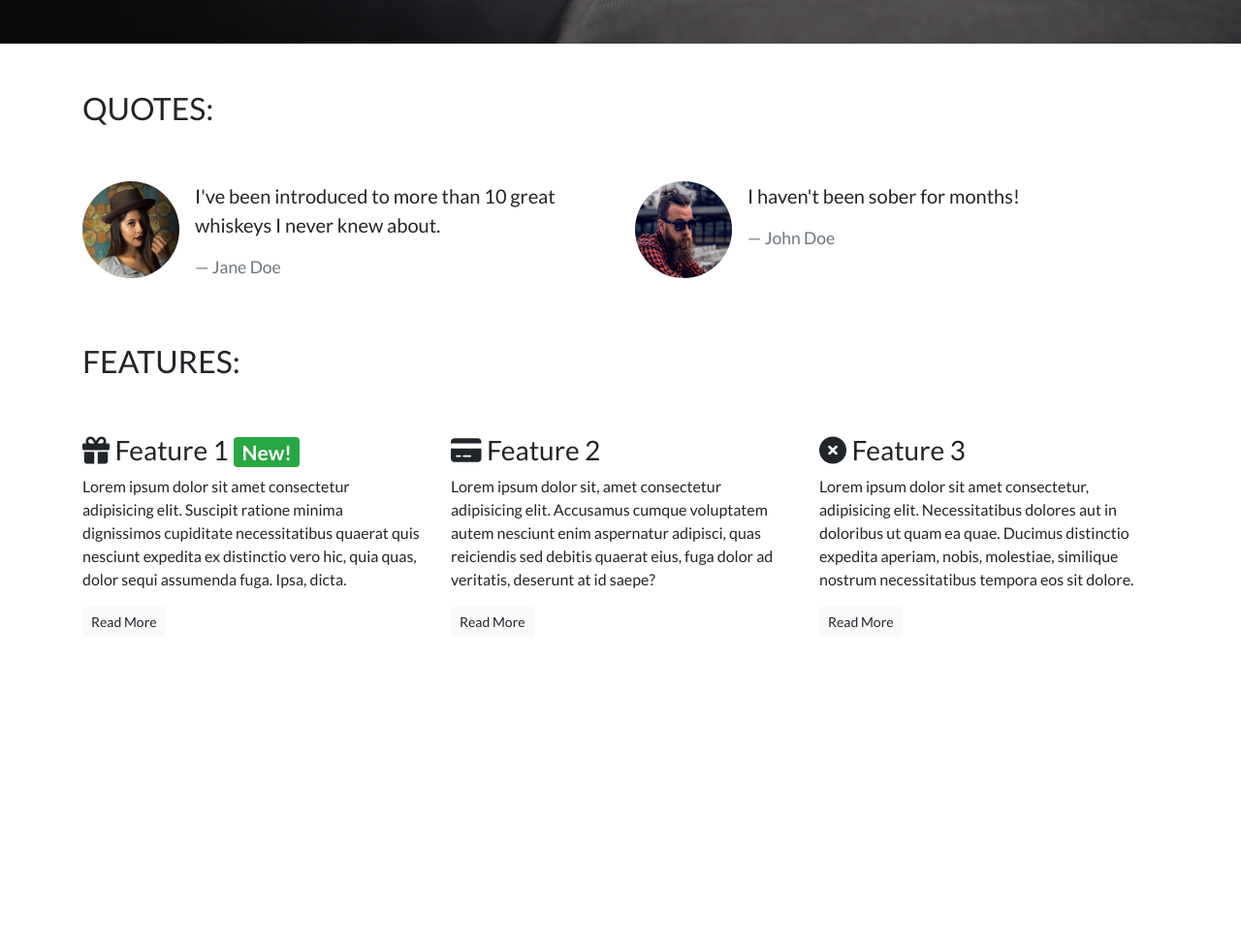
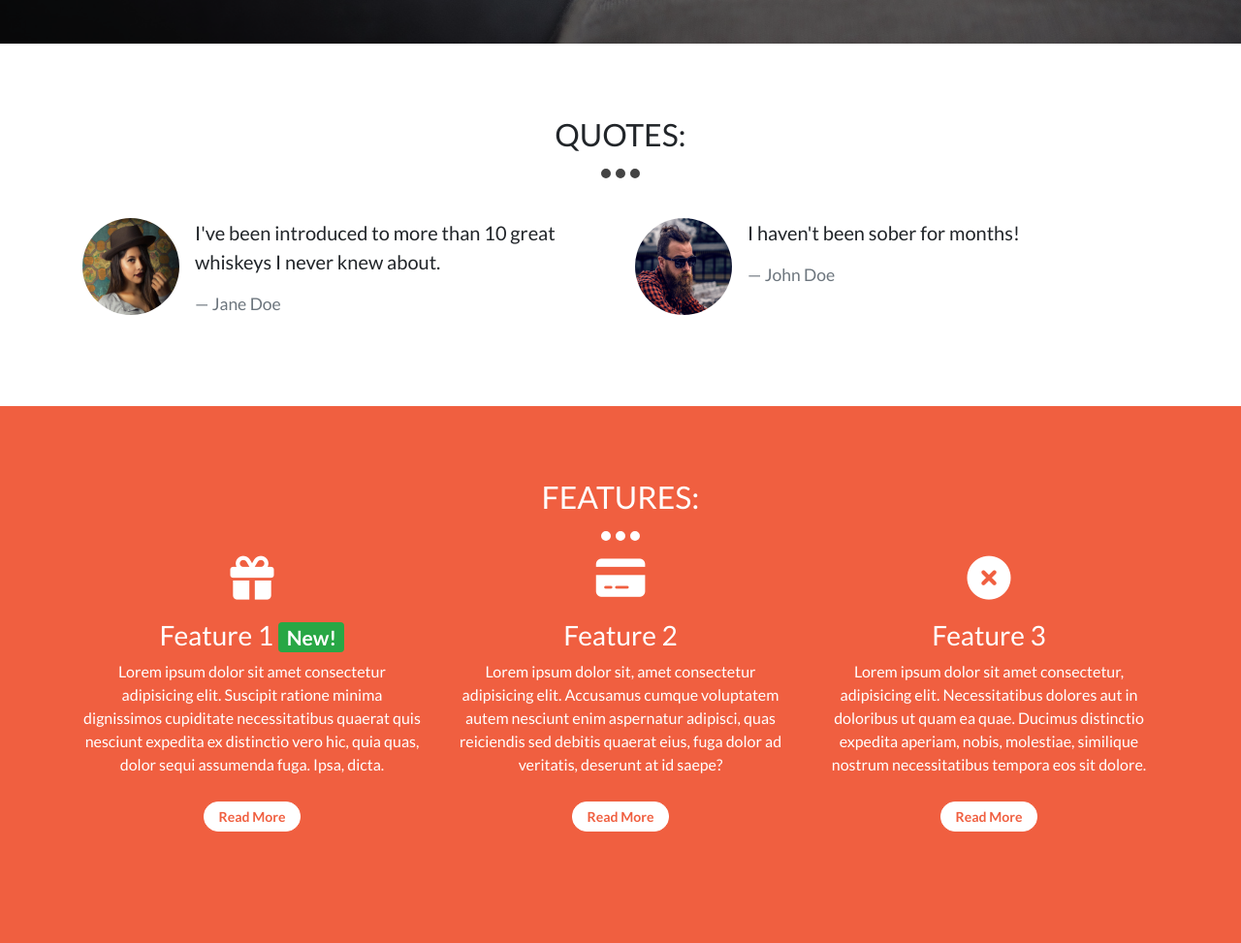
Before and after one commit to rachbry/bootstrap-demo, a plain HTML site: page index.html in a window 1280 px wide. Shown: the part 755-1728 px from the top of the page at 97% size. Before the commit the page ends 1428 px from the top, so only its background shows below. Drawn offline with nearby package versions, Linux system fonts and the light colour scheme.

Commit message:
styled quote and features section.  Changed hr to dotted

```diff
--- a/assets/css/style.css
+++ b/assets/css/style.css
@@ -1,5 +1,13 @@
 body {
     font-family: 'Lato', sans-serif;
+}
+
+.container-wrapper {}
+
+
+.container-wrapper--red {
+    background-color: #f05f40;
+    color: white;
 }
 
 .alert-container .col-12 {
@@ -42,6 +50,51 @@ body {
 .quotes-container {}
 
 .features-container {}
+
+/* Page headers */
+
+.page-header {
+    margin-bottom: 0px;
+    border-bottom: 0;
+    text-align: center;
+}
+
+.page-header h2 {
+    margin-top: 0;
+}
+
+.quotes .page-header {
+    margin-bottom: 25px;
+}
+
+
+
+/* block dividers */
+
+.block-divider {
+    border: 10px dotted #444;
+    border-style: none none dotted;
+    width: 80px;
+}
+
+.block-divider--orange {
+    border-color: #f05f40;
+}
+
+.block-divider--white {
+    border-color: white;
+}
+
+.block-divider--short {
+    width: 40px;
+}
+
+/* Content container */
+
+.content-container {
+    padding-top: 75px;
+    padding-bottom: 75px;
+}
 
 /* Navbar */
 
@@ -120,20 +173,23 @@ body {
     border-color: #C43408;
 }
 
-
-
-/* block dividers */
-
-.block-divider {
-    width: 75px;
-    height: 5px;
-
+.feature {
+    text-align: center;
+    margin-bottom: 40px;
 }
 
-.block-divider--orange {
-    background-color: #f05f40;
+.feature i {
+    margin-bottom: 20px;
+    font-size: 45px;
+    line-height: 45px;
 }
 
-.block-divider--short {
-
+.feature .btn {
+    background-color: white;
+    border-color: white;
+    border-radius: 15px;
+    min-width: 100px;
+    font-weight: bold;
+    margin-top: 10px;
+    color: #f05f40;
 }
--- a/index.html
+++ b/index.html
@@ -122,11 +122,13 @@
         </div>
     </div>
     <!-- Quotes -->
-    <div class="container quotes-container">
+    <div class="container-wrapper">
+        <div class="container quotes-container content-container">
             <section class="quotes">
                 <div class="row">
-                <div class="col-12 my-5">
+                    <div class="col-12 page-header">
                         <h2 class="text-uppercase">Quotes:</h2>
+                        <hr class="block-divider block-divider--short">
                     </div>
                 </div>
                 <div class="row">
@@ -163,18 +165,21 @@
                 </div>
             </section>
         </div>
+    </div>
     <!-- Features section -->
-    <div class="container features-container">
+    <div class="container-wrapper container-wrapper--red">
+        <div class="container features-container content-container">
             <section class="features">
                 <div class="row">
-                <div class="col-12 my-5">
+                    <div class="col-12 page-header">
                         <h2 class="text-uppercase">Features:</h2>
+                        <hr class="block-divider block-divider--short block-divider--white">
                     </div>
                 </div>
                 <div class="row">
                     <div class="col-12 col-md-6 col-lg-4">
                         <div class="feature">
-                        <h3><i class="fas fa-gift d-none d-sm-inline"></i> Feature 1 <span
+                            <h3><i class="fas fa-gift d-none d-sm-block"></i> Feature 1 <span
                                     class="badge badge-success">New!</span></h3>
                             <p>Lorem ipsum dolor sit amet consectetur adipisicing elit. Suscipit ratione minima dignissimos
                                 cupiditate necessitatibus quaerat quis nesciunt expedita ex distinctio vero hic, quia quas,
@@ -187,7 +192,7 @@
                     </div>
                     <div class="col-12 col-md-6 col-lg-4">
                         <div class="feature">
-                        <h3><i class="fas fa-credit-card d-none d-sm-inline"></i> Feature 2</h3>
+                            <h3><i class="fas fa-credit-card d-none d-sm-block"></i> Feature 2</h3>
                             <p>Lorem ipsum dolor sit, amet consectetur adipisicing elit. Accusamus cumque voluptatem
                                 autem
                                 nesciunt
@@ -201,7 +206,7 @@
                     </div>
                     <div class="col-12 d-md-none d-lg-block col-lg-4">
                         <div class="feature">
-                        <h3><i class="fas fa-times-circle d-none d-sm-inline"></i> Feature 3</h3>
+                            <h3><i class="fas fa-times-circle d-none d-sm-block"></i> Feature 3</h3>
                             <p>Lorem ipsum dolor sit amet consectetur, adipisicing elit. Necessitatibus dolores aut in
                                 doloribus
                                 ut
@@ -214,6 +219,7 @@
                     </div>
                 </div>
             </section>
+        </div>
     </div>
 
     <!-- modal for sign up page -->
```
Lines whose indentation alone changed are shown as unchanged.
